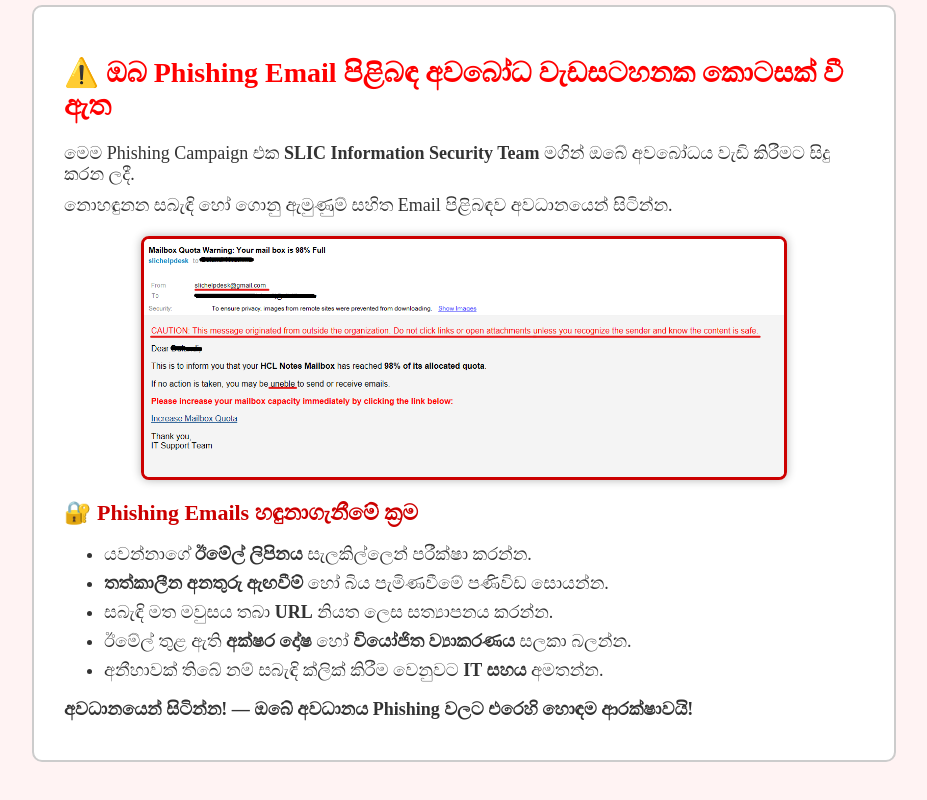
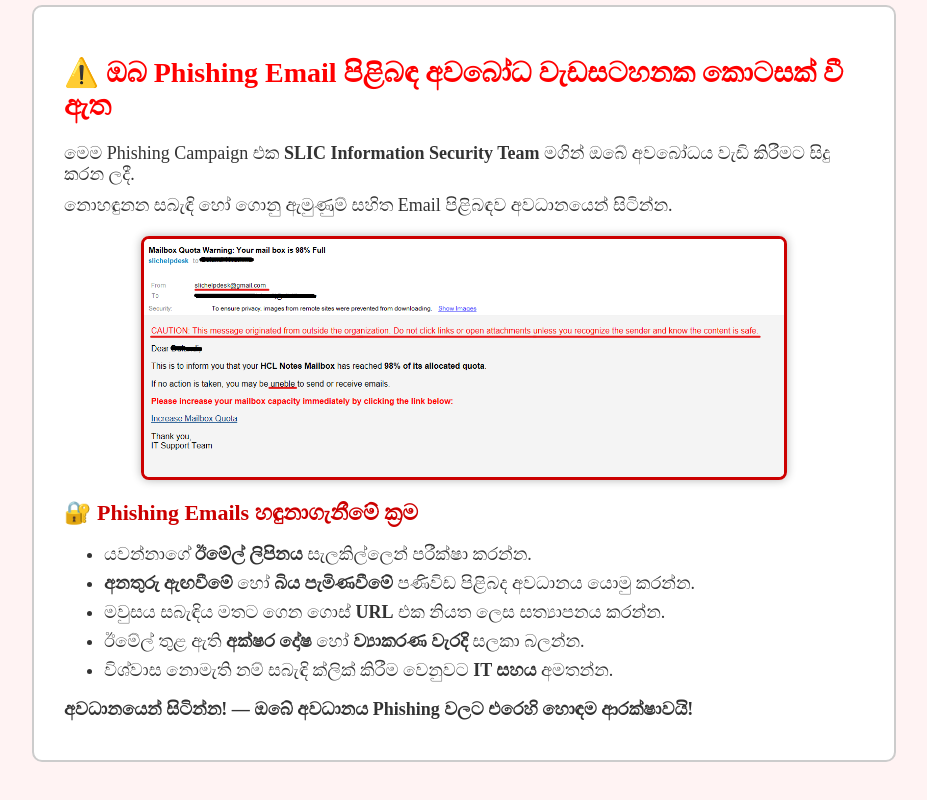
Before and after one commit to slic123/Warning, a plain HTML site: page index.html in a window 1280 px wide. Shown: the part 816-1616 px from the top of the page, without its empty margins (176-1103 px from the left). Drawn offline with Linux system fonts and the light colour scheme.

Commit message:
Update index.html

```diff
--- a/index.html
+++ b/index.html
@@ -99,10 +99,10 @@
     <h2>🔐 Phishing Emails හඳුනාගැනීමේ ක්‍රම</h2>
     <ul>
       <li>යවන්නාගේ <b>ඊමේල් ලිපිනය</b> සැලකිල්ලෙන් පරීක්ෂා කරන්න.</li>
-      <li><b>තත්කාලීන අනතුරු ඇඟවීම්</b> හෝ බිය පැමිණවීමේ පණිවිඩ සොයන්න.</li>
-      <li>සබැඳි මත මවුසය තබා <b>URL</b> නියත ලෙස සත්‍යාපනය කරන්න.</li>
-      <li>ඊමේල් තුළ ඇති <b>අක්ෂර දෝෂ</b> හෝ <b>වියෝජිත ව්‍යාකරණය</b> සලකා බලන්න.</li>
-      <li>අනීහාවක් තිබේ නම් සබැඳි ක්ලික් කිරීම වෙනුවට <b>IT සහය</b> අමතන්න.</li>
+      <li><b>අනතුරු ඇඟවීමේ </b> හෝ <b>බිය පැමිණවීමේ</b> පණිවිඩ පිළිබද අවධානය යොමු කරන්න.</li>
+      <li>මවුසය සබැඳිය මතට ගෙන ගොස් <b>URL</b> එක නියත ලෙස සත්‍යාපනය කරන්න.</li>
+      <li>ඊමේල් තුළ ඇති <b>අක්ෂර දෝෂ</b> හෝ <b>ව්‍යාකරණ වැරදි</b> සලකා බලන්න.</li>
+      <li>විශ්වාස නොමැති නම් සබැඳි ක්ලික් කිරීම වෙනුවට <b>IT සහය</b> අමතන්න.</li>
     </ul>
 
     <p><b>අවධානයෙන් සිටින්න! — ඔබේ අවධානය Phishing වලට එරෙහි හොඳම ආරක්ෂාවයි!</b></p>
```
